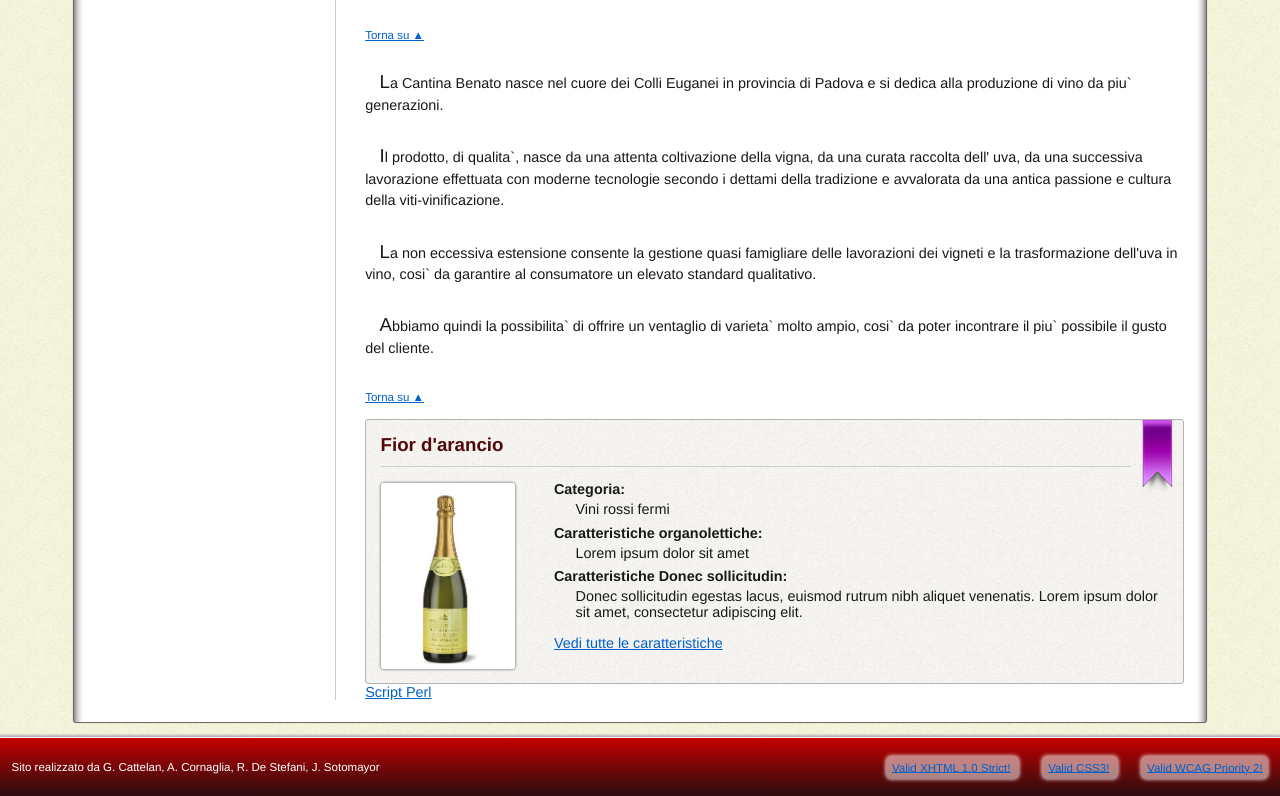
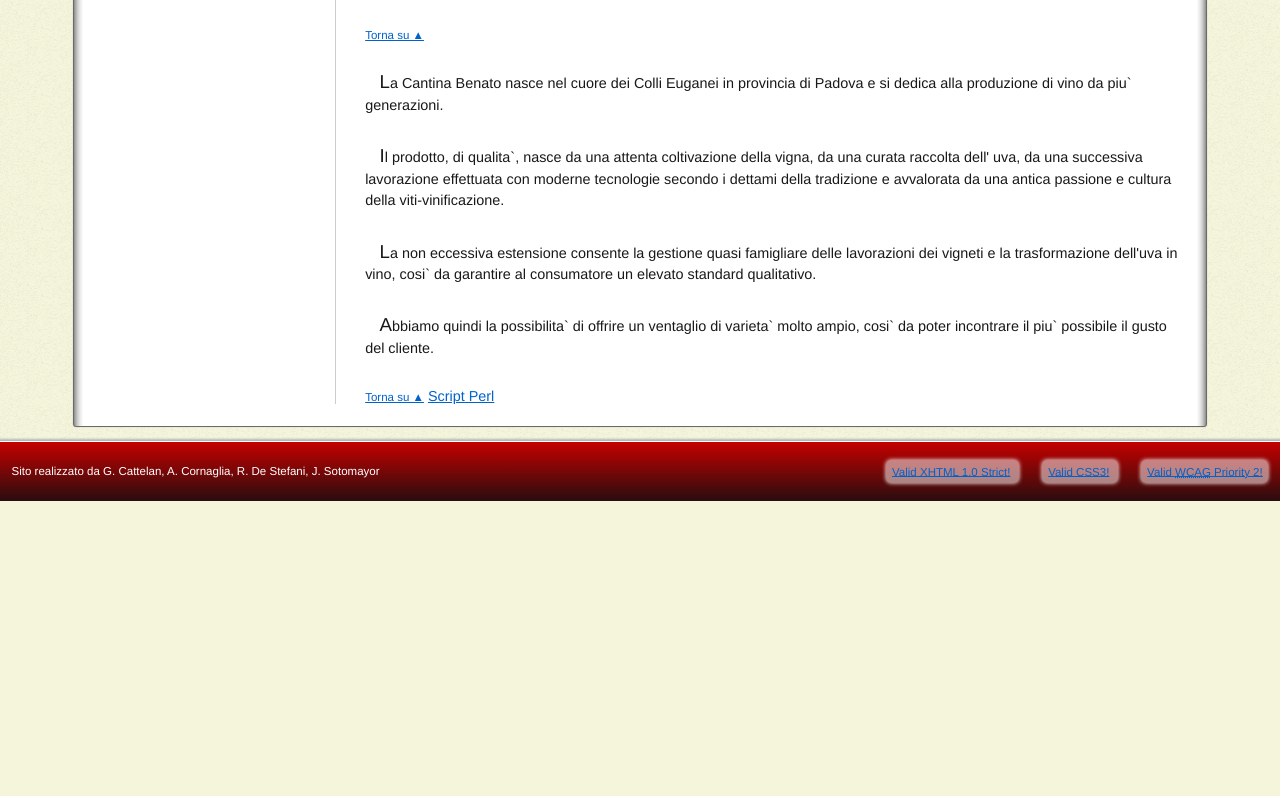
Before and after one commit to tecnologie-web/tecnologie-web, a plain HTML site: page index.html in a window 1280 px wide. Shown: the part 619-1415 px from the top of the page. After the commit the page ends 1120 px from the top, so only its background shows below. Drawn offline with Linux system fonts and the light colour scheme.

Commit message:
aggiunti file *statici* altre parti sito

```diff
--- a/index.html
+++ b/index.html
@@ -6,7 +6,6 @@
 		<meta name="author" content="Giacomo Cattelan, Alessandro Cornaglia, Riccardo De Stefani, Jorge Sotomayor" />
 		<meta name="description" content=".." />
 		<meta name="keywords" content=".." />
-<!--		<link rel="shortcut icon" href=".." type="image/x-icon" />-->
 		<link href="screen.css" rel="stylesheet" media="screen" type="text/css" />
 		<title>Homepage ~ Cantina Benato</title>
 	</head>
@@ -56,22 +55,6 @@
 				</p>
 				<a class="internal_nav" href="#top">Torna su &#9650;</a>
 
-				<div class="product_container">
-					<h3>Fior d'arancio</h3>
-					<img src="images/prodotti/fiordarancio.png" alt="vino xxx breve descr" />
-					<div>
-						<dl>
-							<dt>Categoria:</dt>
-								<dd>Vini rossi fermi</dd>
-							<dt>Caratteristiche organolettiche:</dt>
-								<dd>Lorem ipsum dolor sit amet</dd>
-							<dt>Caratteristiche Donec sollicitudin:</dt>
-								<dd>Donec sollicitudin egestas lacus, euismod rutrum nibh aliquet venenatis. Lorem ipsum dolor sit amet, consectetur adipiscing elit.</dd>
-						</dl>
-						<a href="yyy.html">Vedi tutte le caratteristiche</a>
-					</div>
-					<div class="clear"></div>
-				</div> <!--product container-->
 
 				<a href="cgi-bin/hello.pl">Script Perl</a>
 
--- a/screen.css
+++ b/screen.css
@@ -112,10 +112,10 @@ img {
 	border-bottom: 1px solid #4c4c4c;
 	border-top: 1px solid #ccc;
 	line-height: 2.7em;
-	-webkit-transition: all 0.4s ease-in-out;
-	-moz-transition: all 0.4s ease-in-out;
-	-o-transition: all 0.4s ease-in-out;
-	transition: all 0.4s ease-in-out;
+	-webkit-transition: background-color 0.4s ease-in-out;
+	-moz-transition: background-color 0.4s ease-in-out;
+	-o-transition: background-color 0.4s ease-in-out;
+	transition: background-color 0.4s ease-in-out;
 }
 #navigation ul li:hover {
 	background-color: #e6e6e6;
@@ -128,6 +128,7 @@ img {
 #navigation ul li a {
 	display: block;
 	padding-left: 3em;
+	outline: none;
 }
 #navigation ul li.homepage {
 	background-image: url('images/menu/homepage.png');
@@ -187,14 +188,14 @@ img {
 	margin-top: 1em;
 	background: #f6f5f2 url('images/noise.png') repeat;
 	background-color: #f6f5f2;
-	background-image: url('images/fold1.png'), url('images/noise.png');
-	background-repeat: no-repeat, repeat;
-	background-position: right -5px, left top;
+	background-image: url('images/noise.png');
+	background-repeat: repeat;
+	background-position: left top;
 }
 .product_container h3 {
 	font-size: 1.3em;
 	color: #51090a;
-	margin: 0 2em 0.5em 0;
+	margin: 0 0 0.5em 0;
 	padding: 0 0 0.5em 0;
 	border-bottom: 1px solid #ccc;
 }
```
Also changed, not shown: registrati.html (+1 -2 lines), 1 other file.
